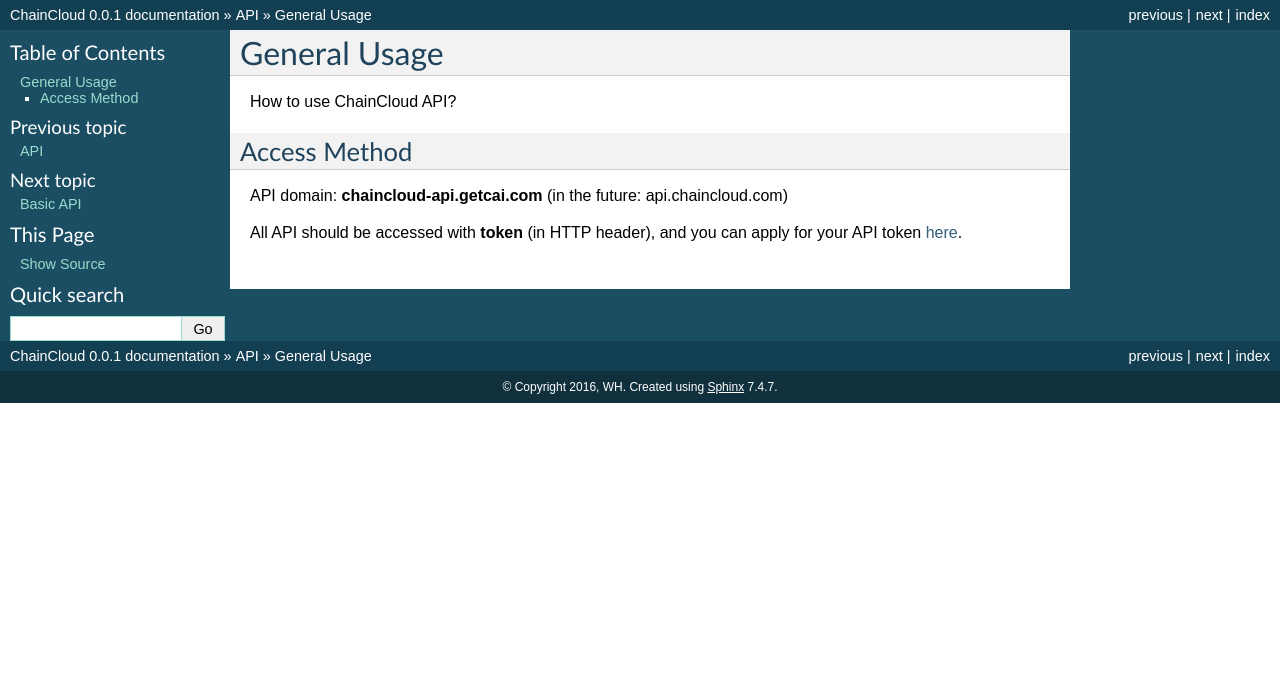
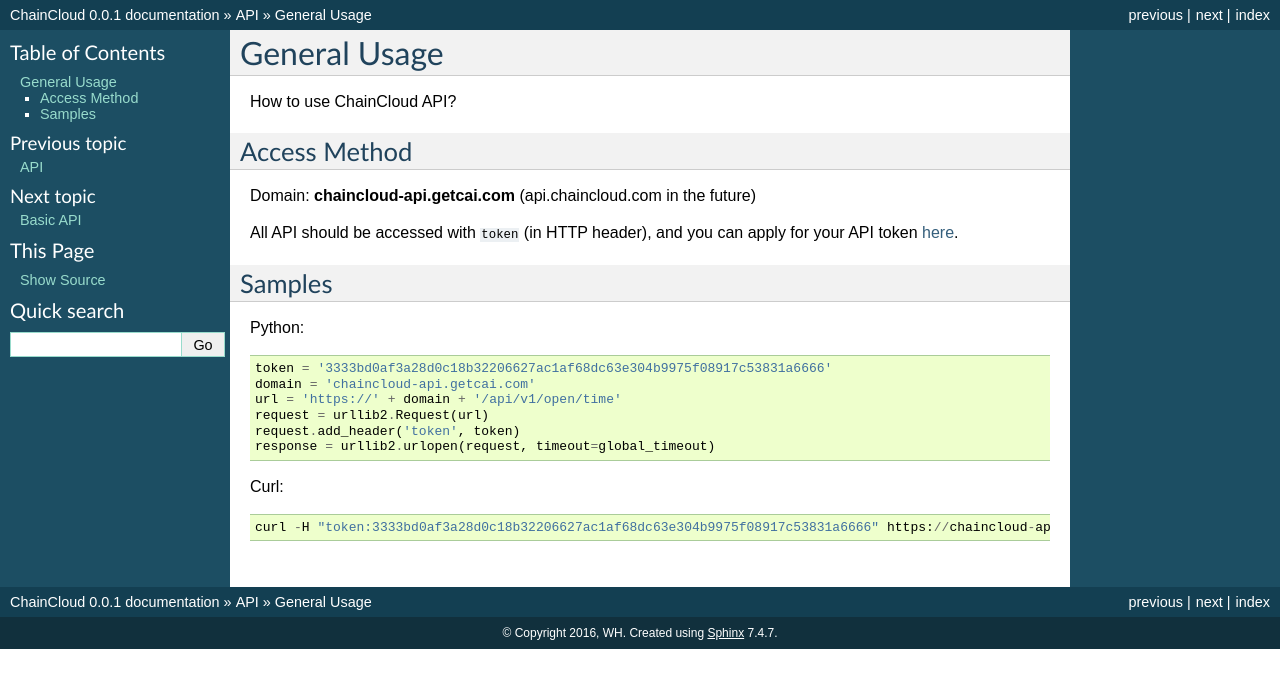
Before and after one commit to chaincloud-dot-com/chaincloud-docs, a Sphinx documentation site: the page built from source/api/general-usage.rst, in a window 1280 px wide. Shown: the top 688 px of the page. Built offline with Sphinx 7.4.7, drawn with Linux system fonts in a browser that asks for light colours.

Commit message:
modify general-usage.rst

```diff
--- a/source/api/general-usage.rst
+++ b/source/api/general-usage.rst
@@ -9,6 +9,26 @@
 Access Method
 ================================================================================
 
-API domain: **chaincloud-api.getcai.com** (in the future: api.chaincloud.com)
+Domain: **chaincloud-api.getcai.com** (api.chaincloud.com in the future)
 
-All API should be accessed with **token** (in HTTP header), and you can apply for your API token `here <https://bitcoin.org>`_.
+All API should be accessed with ``token`` (in HTTP header), and you can apply for your API token `here <https://bitcoin.org>`_.
+
+Samples
+================================================================================
+
+Python:
+
+::
+
+    token = '3333bd0af3a28d0c18b32206627ac1af68dc63e304b9975f08917c53831a6666'
+    domain = 'chaincloud-api.getcai.com'
+    url = 'https://' + domain + '/api/v1/open/time'
+    request = urllib2.Request(url)
+    request.add_header('token', token)
+    response = urllib2.urlopen(request, timeout=global_timeout)
+
+Curl:
+
+::
+
+    curl -H "token:3333bd0af3a28d0c18b32206627ac1af68dc63e304b9975f08917c53831a6666" https://chaincloud-api.getcai.com/api/v1/open/time
```
